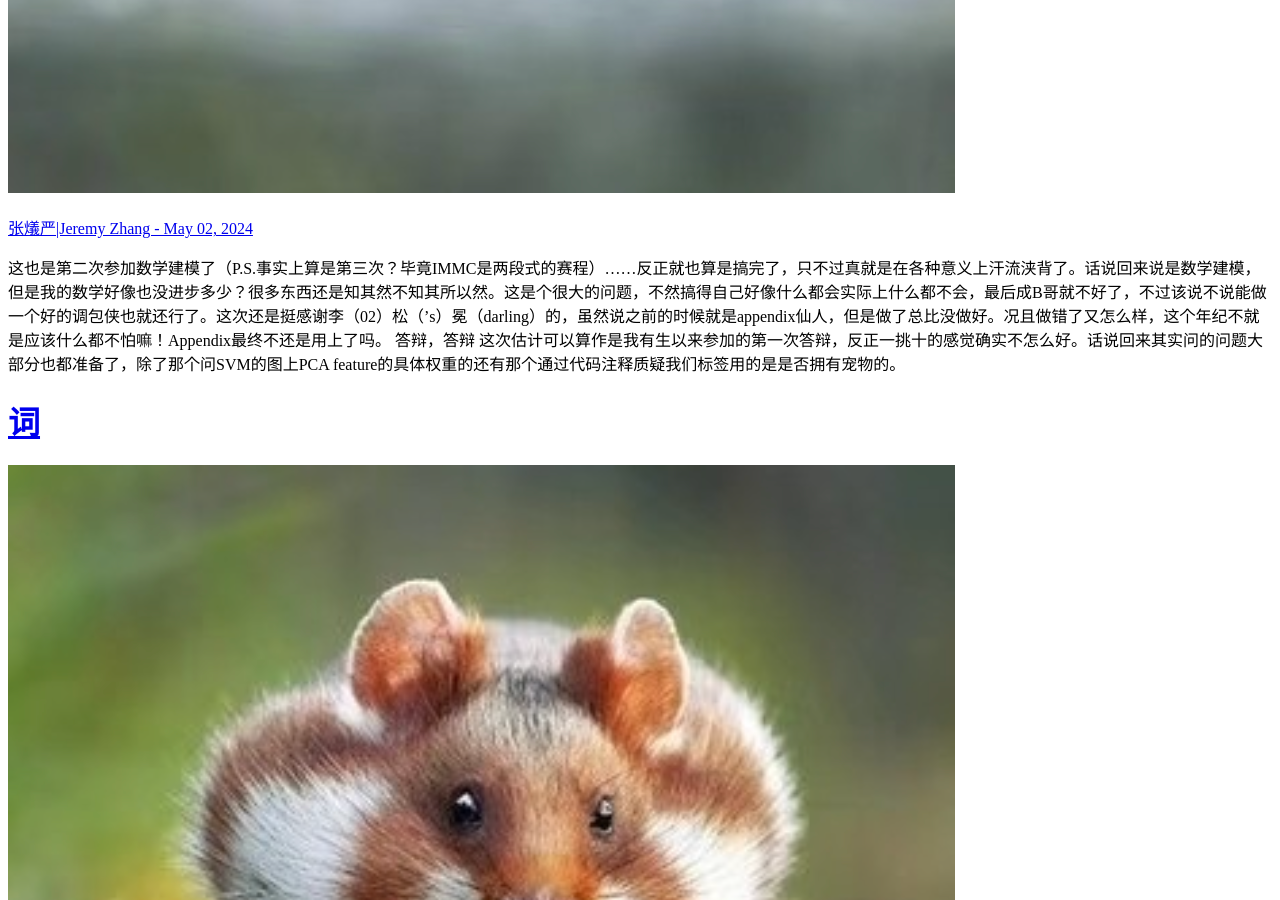
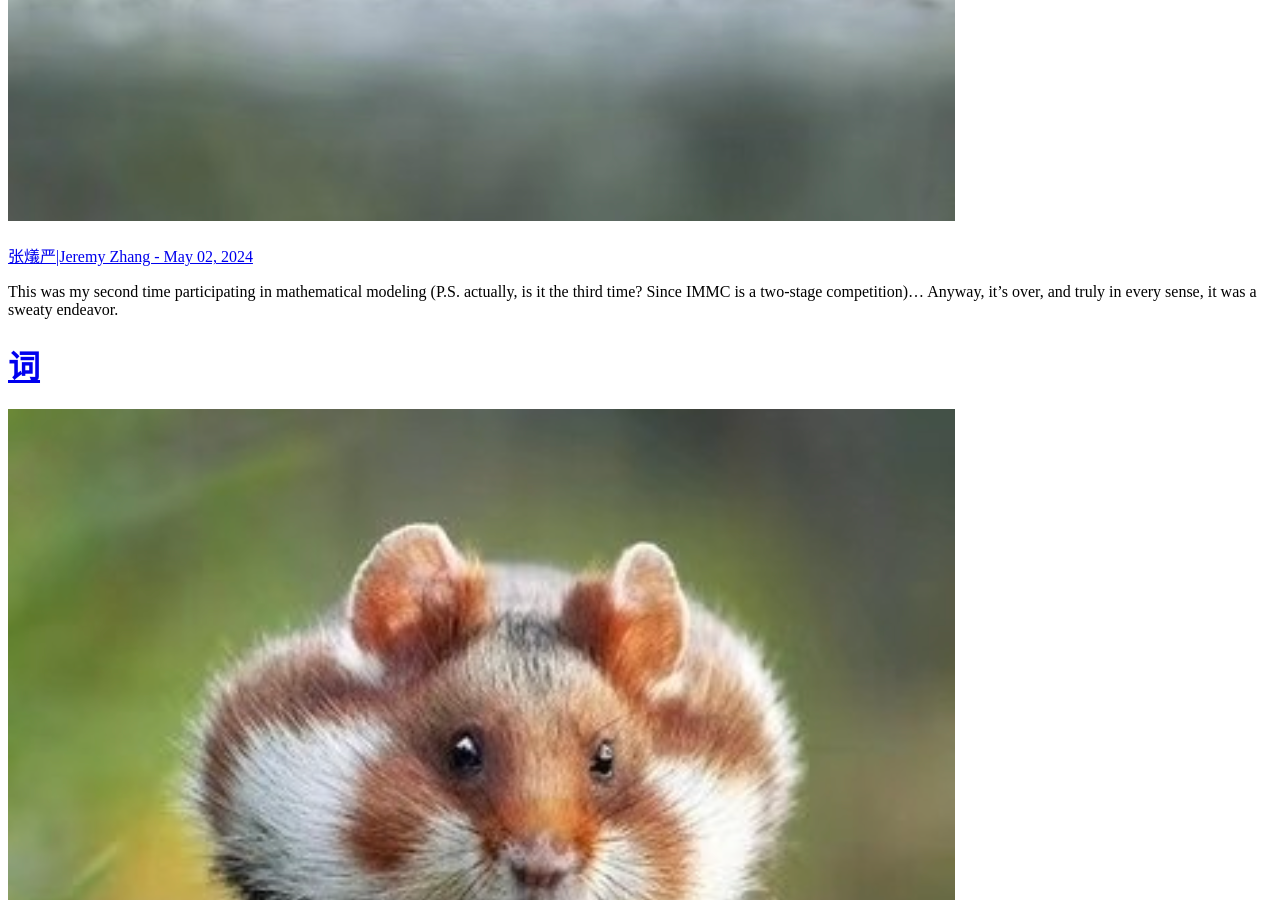
Before and after one commit to JeremyZXi/jeremyzxi.github.io, a Jekyll site: the page built from index.html, in a window 1280 px wide and 900 px high, scrolled down 1654 px. Built offline with Jekyll 4.4.1, drawn with Linux system fonts in a browser that asks for light colours; the list of posts is cut into pages by our own code; some of the changed text lies outside the part shown.

Commit message:
blog update

```diff
--- a/_posts/2024-5-2-IMMC-zhonghua-presentation.md
+++ b/_posts/2024-5-2-IMMC-zhonghua-presentation.md
@@ -1,29 +1,32 @@
 ---
 layout: post
 title: >
-    国际数学建模挑战赛大中华区答辩决赛参赛感悟
+    Reflections on Participating in the Greater China Finals of the International Mathematical Modeling Challenge
 author: JeremyZhang
 tags: [Test,Mathematical modeling]
+excerpt_separator: <!--more-->
 ---
-这也是第二次参加数学建模了（P.S.事实上算是第三次？毕竟IMMC是两段式的赛程）……反正就也算是搞完了，只不过真就是在各种意义上汗流浃背了。话说回来说是数学建模，但是我的数学好像也没进步多少？很多东西还是知其然不知其所以然。这是个很大的问题，不然搞得自己好像什么都会实际上什么都不会，最后成B哥就不好了，不过该说不说能做一个好的调包侠也就还行了。这次还是挺感谢李（02）松（'s）冕（darling）的，虽然说之前的时候就是appendix仙人，但是做了总比没做好。况且做错了又怎么样，这个年纪不就是应该什么都不怕嘛！Appendix最终不还是用上了吗。
+This was my second time participating in mathematical modeling (P.S. actually, is it the third time? Since IMMC is a two-stage competition)… Anyway, it's over, and truly in every sense, it was a sweaty endeavor.
+<!--more-->
+Speaking of mathematical modeling, it seems my math hasn't improved much? There's a lot I know that I don't truly understand. This is a big problem; otherwise, it feels like you know everything when in reality you know nothing, and ending up like Brother B would not be good. However, it might still be fine to become a good "package-caller." I'm still very grateful to Li (02) Song ('s) Mian (darling), although he was previously the appendix sage, doing it is better than not doing it. And so what if it went wrong, isn't this the age when you should be fearless! The appendix eventually got used, didn't it?
 ## 答辩，答辩
-这次估计可以算作是我有生以来参加的第一次答辩，反正一挑十的感觉确实不怎么好。话说回来其实问的问题大部分也都准备了，除了那个问SVM的图上PCA feature的具体权重的还有那个通过代码注释质疑我们标签用的是是否拥有宠物的。
+This time I guess can be considered my first real defense ever, and honestly, the feeling of one against ten isn't really pleasant. Going back to the main point, I was prepared for most of the questions, except for that one about the specific weights of PCA features on an SVM graph and the one questioning our use of pet ownership as labels through code comments.
 
-反正能说的我也基本上都解释了，剩下的就看结果喽。一个挺好笑的事情是复旦教授旁边的那位副教授差点就要下场帮我给他解释了🤣
+Anyway, I explained everything I could, and now it's just a matter of waiting for the results. A funny incident was when the associate professor next to the Fudan professor almost came down to explain it to him for me 🤣
 
-然后还有个问题就是不知道为啥港城大的那个WI-FI会自动弹出来，搞得整个事情特别慌乱。
+Another issue was the WI-FI at HongKong City University popping up automatically, which made everything quite chaotic.
 
-其实今年的题挺奇怪的，前面好几组都是清一色的AHP，就是先用一些标准筛选一波，然后再用另外一个AHP或者类似的东西筛选一波。实际上后面也有其他的用机器学习的方法，只不过和我们做的很不一样。他们是先聚类出来了两簇，然后根据这两簇给数据打标签。其实下午应该还有更多好玩的解法，可惜被拉去吃饭了。。。（其实那顿饭真的不好吃！！！）
-## 其他的一些东西
+The problems this year were pretty weird, with several groups initially using AHP in a uniform manner, filtering with some standards, and then filtering again with another AHP or something similar. Later, others used machine learning methods, which were quite different from ours. They clustered the data into two groups and then labeled the data based on these groups. Actually, there might have been even more interesting solutions in the afternoon, but sadly, I was dragged away to have a meal… (and that meal was really not tasty!!!)
+## Some other stuff
 ![me]({{ "assets/img/pexels/me@cityU.jpg" | relative_url}})
-CityU里面还是挺好玩的，他入口甚至就在商场里面。其实我挺想逛逛的，可惜一结束就被拉去吃那顿不怎么好吃的饭了……
+CityU is quite fun, its entrance is even inside a shopping mall. I really wanted to explore it, but as soon as it ended, I was dragged away to have that not-so-tasty meal…
 
-还有就是我们似乎做出来了一个看似很有用但是不知道怎么用的东西……虽然事实上我们的解法对用户还是很友好的。只需要填一份超长问卷（雾）就可以了。
+It also seems like we created something that looks useful but we don't know how to use it... Although in reality, our solution is quite user-friendly. You just need to fill out a super long questionnaire (foggy).
 
-假期有时间的话是时候把相关的内容整理一下了，应该会发在这个博客上。
-## 一些照片……
+If I have time during the holidays, it's time to organize the related content and probably post it on this blog.
+## Some photos…
 
 
 ## May/12/2024 Update
 ![Outstanding]({{ "assets/img/IMMC intl Certificate.png" | relative_url}})
-Outstanding!!!!!! We are the first team ever on the history of Keystone Academy who won Outstanding prize on this contest!!!!
+Outstanding!!!!!! We are the first team ever in the history of Keystone Academy to win an Outstanding prize in this contest!!!!
```
Also changed, not shown: assets/img/pexels/IMMCPre1.jpg (added), assets/img/pexels/IMMC_WIFIissue.jpg (added), assets/img/pexels/IMMC_mepresenting.jpg (added), assets/img/pexels/IMMCatTheGate.jpg (added).
